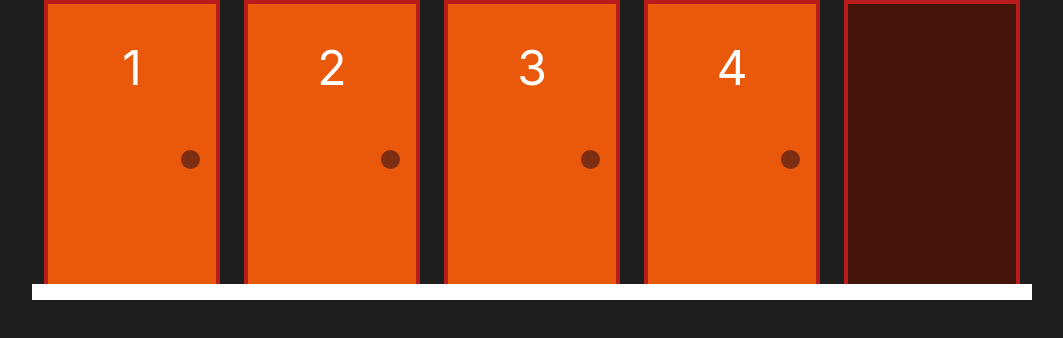
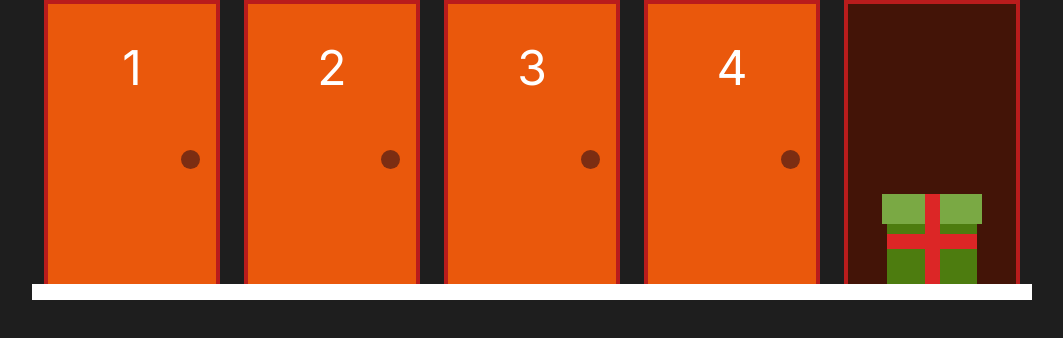
Before and after one commit to Dannick10/nextjsEstudo, a Next.js app in the folder multiroom/: page / in a window 1280 px wide. Both pictures are taken after a click on the element 1098 px from the left and 159 px from the top of the page. Shown: the top 338 px of the page, without its empty margins (108-1171 px from the left). Built offline with nearby package versions, Linux system fonts and the light colour scheme.

Commit message:
:feat presente

```diff
--- a/multiroom/src/app/components/Porta.tsx
+++ b/multiroom/src/app/components/Porta.tsx
@@ -1,6 +1,7 @@
 import React, { useState } from "react";
 
 import PortaModel from "../model/porta";
+import Presente from "./Presente";
 
 type portaProps = {
   value: PortaModel;
@@ -29,6 +30,8 @@ const Porta = (props: portaProps) => {
       <div
         className={`flex flex-col w-44 items-center p-10 text-white flex-grow-1 border-4 bg-orange-950 border-red-700 border-b-0 `}
         >
+
+          {porta.aberta && porta.presente && <div className="absolute h-[80%] flex flex-col-reverse"><Presente /></div>}
           {porta.aberta  ? false : (
             <>
             <div className={`flex flex-col bg-orange-600 border-4 border-red-700 w-44 h-full top-0 absolute items-center p-10 text-white flex-grow-1 ${selecionada ? 'border-yellow-300':''}`}></div>
--- a/multiroom/src/app/components/Presente.tsx
+++ b/multiroom/src/app/components/Presente.tsx
@@ -2,7 +2,7 @@ import React from 'react'
 
 const Presente = () => {
   return (
-    <div className='flex flex-col items-center relative'>
+    <div className='flex flex-col items-center relative z-20 bottom-0'>
         <div className='w-[100px] h-[30px] bg-[#7aa944]'></div>
         <div className='w-[90px] h-[60px] bg-lime-700'></div>
         <div className='bg-red-600 w-[15px] h-[90px] absolute bottom-0'></div>
--- a/multiroom/src/app/page.tsx
+++ b/multiroom/src/app/page.tsx
@@ -12,7 +12,7 @@ export default function Home() {
   const [p1, Setp1] = useState(new PortaModel(1));
   const [text, Settext] = useState("...");
 
-  const [portas, SetPortas] = useState(criarPortas(5, 2));
+  const [portas, SetPortas] = useState(criarPortas(5, 5));
   console.log(portas)
   function renderizarPortas() {
     return portas.map(porta => {
```
